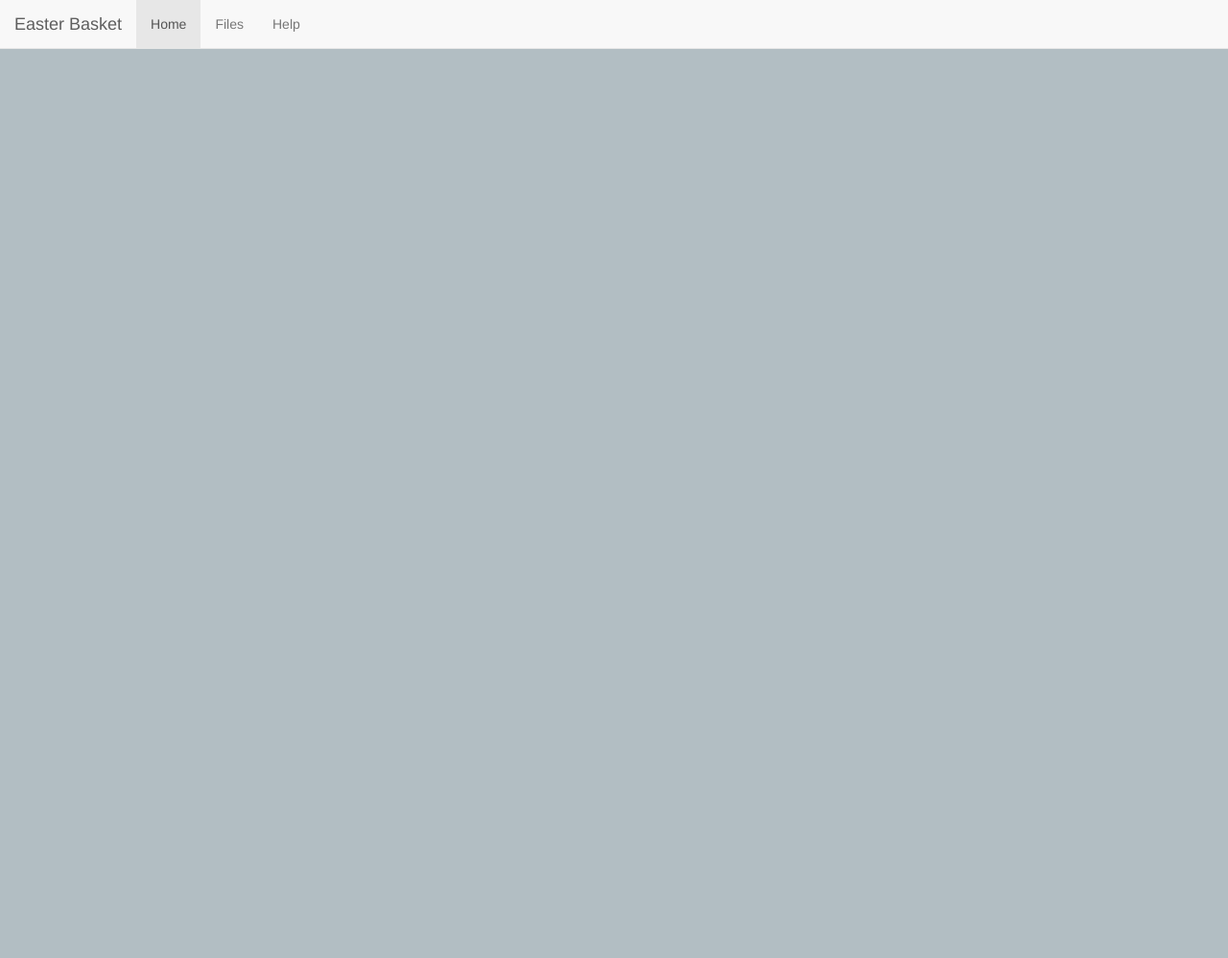
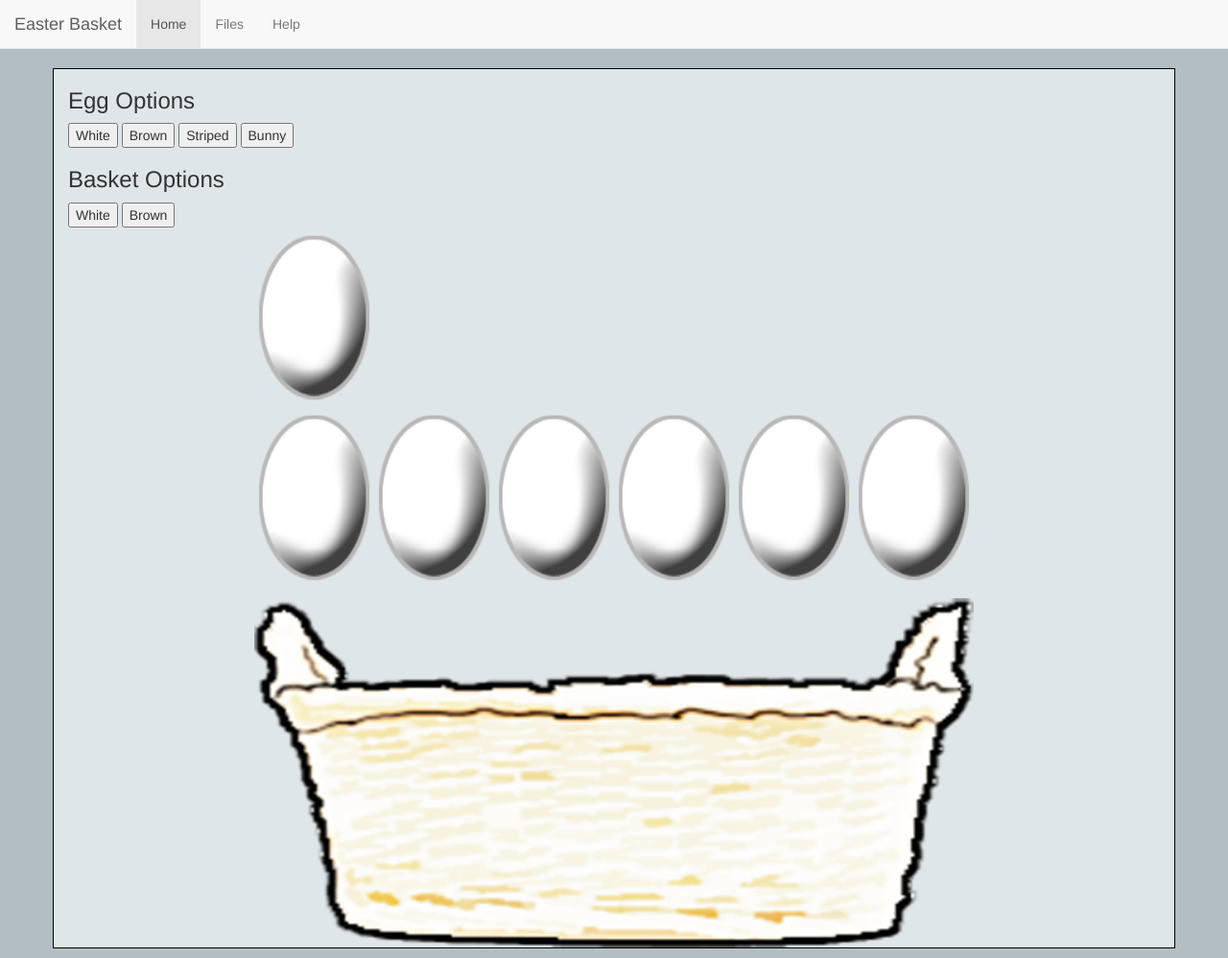
Before and after one commit to adamkraus6/EasterBasket, a PHP site: page / in a window 1280 px wide. Shown: the whole page at 96% size. Before the commit the page ends 51 px from the top, so only its background shows below. Run offline with PHP 8.4, Linux system fonts and the light colour scheme.

Commit message:
basket on home page hardcoded

```diff
--- a/index.html
+++ b/index.html
@@ -9,6 +9,7 @@
 		<link rel="stylesheet" href="http://maxcdn.bootstrapcdn.com/bootstrap/3.3.7/css/bootstrap.min.css" />
 		<script src="https://ajax.googleapis.com/ajax/libs/jquery/1.12.4/jquery.min.js"></script>
 		<script src="http://maxcdn.bootstrapcdn.com/bootstrap/3.3.7/js/bootstrap.min.js"></script>
+		<script src="./scripts/index.js" type="text/javascript"></script>
 	</head>
 	<body>
 		<nav class="navbar navbar-default navbar-static-top">
@@ -25,5 +26,26 @@
 				</div>
 			</div>
 		</nav>
+		<div class="container">
+			<h3>Egg Options</h3>
+			<button id="whiteEgg">White</button>
+			<button id="brownEgg">Brown</button>
+			<button id="stripedEgg">Striped</button>
+			<button id="bunnyEgg">Bunny</button>
+			<h3>Basket Options</h3>
+			<button id="whiteBasket">White</button>
+			<button id="brownBasket">Brown</button>
+			<br />
+			<div class="basket">
+				<img class="basket" src="./images/white_basket.png" alt="" />
+				<img class="egg" src="./images/white_egg.png" alt="" />
+				<img class="egg" src="./images/white_egg.png" alt="" />
+				<img class="egg" src="./images/white_egg.png" alt="" />
+				<img class="egg" src="./images/white_egg.png" alt="" />
+				<img class="egg" src="./images/white_egg.png" alt="" />
+				<img class="egg" src="./images/white_egg.png" alt="" />
+				<img class="egg" src="./images/white_egg.png" alt="" />
+			</div>
+		</div>
 	</body>
 </html>
--- /dev/null
+++ b/scripts/index.js
@@ -0,0 +1,3 @@
+window.onload = () => {
+	document.getElementById("whiteEgg").onclick = () => {};
+};
--- a/styles.css
+++ b/styles.css
@@ -1,4 +1,4 @@
-@import url('https://fonts.googleapis.com/css2?family=Oswald&display=swap');
+@import url("https://fonts.googleapis.com/css2?family=Oswald&display=swap");
 
 .container {
 	border: 1px solid black;
@@ -9,3 +9,16 @@
 body {
 	background-color: #b2bec3 !important;
 }
+
+.basket {
+	display: flex;
+	flex-direction: row;
+	flex-wrap: wrap-reverse;
+	max-width: 750px;
+	flex-basis: 100%;
+	margin: auto;
+}
+
+.egg {
+	flex-basis: 16.666667%;
+}
```
Also changed, not shown: README.md, 1 other file.
